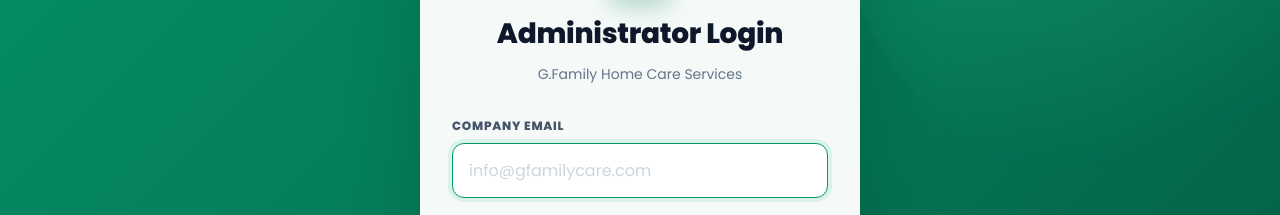
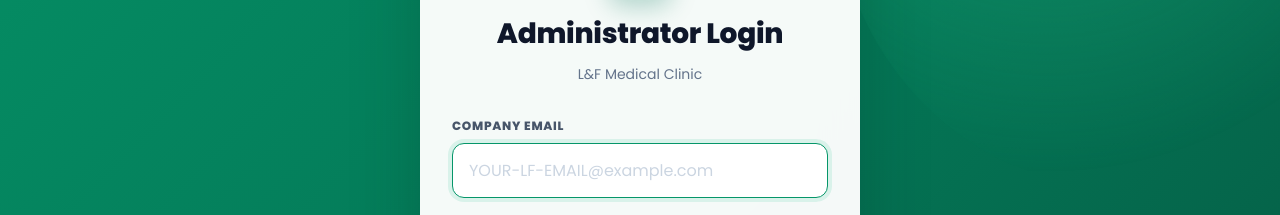
Before and after one commit to 35220198/G_Family_Care_Global_, a website: page admin/index.html in a window 1280 px wide. Shown: the part 227-442 px from the top of the page. Drawn offline with Linux system fonts and the light colour scheme.

Commit message:
Update index.html

```diff
--- a/admin/index.html
+++ b/admin/index.html
@@ -3,7 +3,7 @@
 <head>
 <meta charset="utf-8">
 <meta name="viewport" content="width=device-width,initial-scale=1,viewport-fit=cover">
-<title>G.Family Care — Administrator Login</title>
+<title>L&F Medical Clinic — Administrator Login</title>
 <meta name="robots" content="noindex,nofollow">
 <link rel="preconnect" href="https://fonts.googleapis.com">
 <link rel="preconnect" href="https://fonts.gstatic.com" crossorigin>
@@ -19,14 +19,14 @@
   <div class="login-brand">
     <div class="shield"><i class="fas fa-shield-halved"></i></div>
     <h1>Administrator Login</h1>
-    <p class="muted">G.Family Home Care Services</p>
+    <p class="muted">L&F Medical Clinic</p>
   </div>
 
   <form id="login" novalidate>
     <label class="form-group" for="email">
       <span>Company email</span>
       <input id="email" name="email" type="email" autocomplete="username"
-             required placeholder="info@gfamilycare.com">
+             required placeholder="YOUR-LF-EMAIL@example.com">
     </label>
 
     <label class="form-group" for="password">
```
